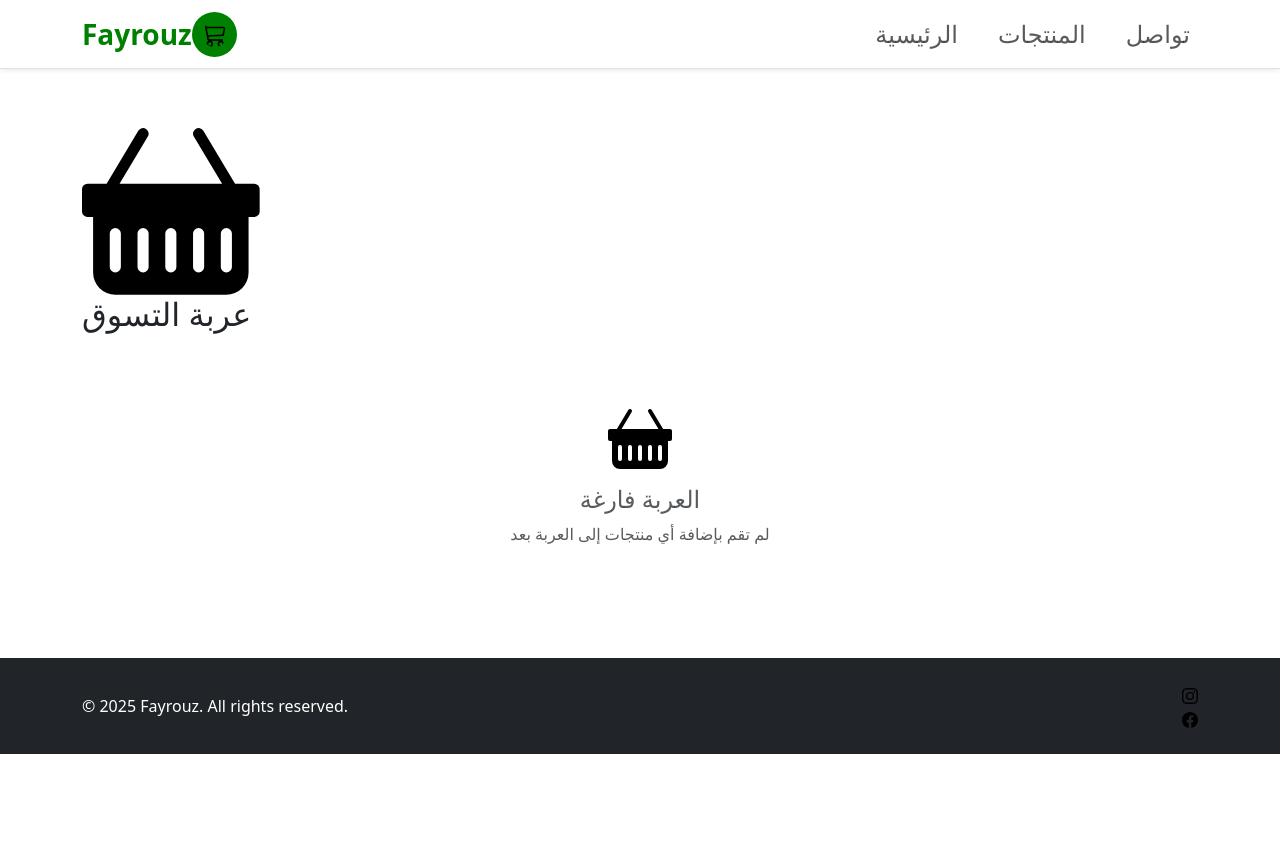
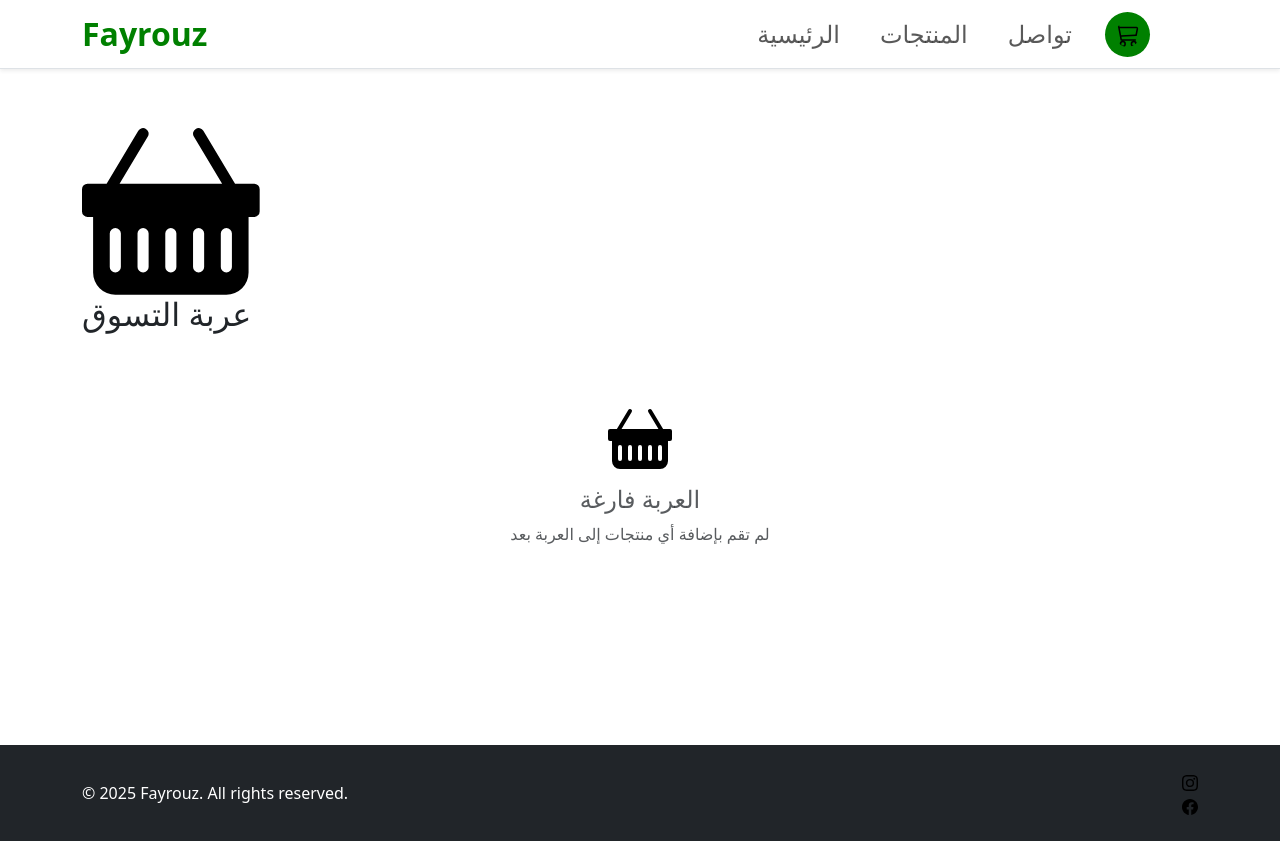
Before and after one commit to eslamelngar-dev/Fayrouz-Brand, a React (Vite) app: page /cart in a window 1280 px wide. Before the commit the page ends 800 px from the top, so only its background shows below. Built offline with nearby package versions, Linux system fonts and the light colour scheme.

Commit message:
animations

```diff
--- a/package.json
+++ b/package.json
@@ -10,6 +10,7 @@
     "preview": "vite preview"
   },
   "dependencies": {
+    "aos": "^2.3.4",
     "bootstrap": "^5.3.8",
     "prop-types": "^15.8.1",
     "react": "^19.2.0",
--- a/src/Components/NavBar.css
+++ b/src/Components/NavBar.css
@@ -8,6 +8,7 @@
   display: inline-block;
   width: 45px;
   height: 45px;
+  margin-left: 25px;
 }
 
 .cart-badge {
@@ -42,6 +43,11 @@
     margin: 0.5rem 0;
   }
 
+  .cart-link {
+    margin-right: 0 !important;
+    margin-left: auto;
+  }
+
   .cart-icon {
     width: 40px;
     height: 40px;
--- a/src/Components/NavBar.jsx
+++ b/src/Components/NavBar.jsx
@@ -14,13 +14,13 @@ export default function NavBar() {
       <div className="container">
         <NavLink
           to="/"
-          className="Title text-decoration-none fw-bold fs-3"
-          style={{ color: "green" }}
+          className="Title text-decoration-none fw-bold fs-2"
+          style={{ color: "green"}}
         >
           Fayrouz
         </NavLink>
 
-        <div className="d-flex align-items-center gap-2 gap-lg-3">
+        <div className="d-flex align-items-center gap-2 d-lg-none">
           <Link
             to="/cart"
             className="position-relative text-decoration-none"
@@ -80,6 +80,18 @@ export default function NavBar() {
             </li>
           </ul>
         </div>
+
+        <Link
+          to="/cart"
+          className="position-relative text-decoration-none me-5 d-none d-lg-block"
+        >
+          <Cart3 className="cart-icon" />
+          {totalItems > 0 && (
+            <span className="cart-badge badge rounded-pill bg-danger">
+              {totalItems}
+            </span>
+          )}
+        </Link>
       </div>
     </nav>
   );
--- a/src/pages/CartPage/CartPage.jsx
+++ b/src/pages/CartPage/CartPage.jsx
@@ -10,7 +10,7 @@ export default function CartPage() {
   return (
     <>
       <NavBar/>
-      <div className="container py-5" style={{ minHeight: "70vh" }}>
+      <div className="container py-5" style={{ minHeight: "84.5vh" }}>
         <div className="d-flex justify-content-between align-items-center mb-4">
           <h2 className="mb-0">
             <BasketFill className="me-2"/> عربة التسوق
--- a/src/pages/ContactPage/ContactPage.jsx
+++ b/src/pages/ContactPage/ContactPage.jsx
@@ -2,16 +2,27 @@ import NavBar from "../../Components/NavBar";
 import Footer from "../homePage/Footer";
 import { Instagram, Facebook } from "react-bootstrap-icons";
 import './ContactPage.css'
+import AOS from "aos";
+import "aos/dist/aos.css";
+import { useEffect } from "react";
 
 export default function ContactPage(){
-
+  useEffect(() => {
+    AOS.init({
+      duration: 1000,
+      once: true,
+    });
+  }, []);
   return(
     <div>
       <NavBar />
 
       <section className="py-5 contact-section" style={{ minHeight: "70vh" }}>
         <div className="container d-flex justify-content-center align-items-center">
-          <div className="card p-5 shadow-lg rounded-4 text-center" style={{ maxWidth: "600px" }}>
+          <div className="card p-5 shadow-lg rounded-4 text-center "
+          style={{ maxWidth: "600px" }}
+          data-aos="fade-down"
+          >
             <h2 className="fw-bold mb-4">تواصل معنا</h2>
             <p className="lead mb-2">لأي استفسارات أو دعم، يمكنك مراسلتنا على:</p>
             <p className="fw-semibold mb-4">contact@Fayroz.com</p>
--- a/src/pages/ProductsPage/ProductsPage.jsx
+++ b/src/pages/ProductsPage/ProductsPage.jsx
@@ -4,8 +4,19 @@ import Footer from "../homePage/Footer";
 import { Link } from "react-router-dom";
 import "./Productpage.css";
 import AddToCartBtn from "../../Components/AddToCartBtn";
+import AOS from "aos";
+import "aos/dist/aos.css";
+import { useEffect } from "react";
+
 
 export default function ProductsPage() {
+  useEffect(() => {
+  AOS.init({
+    duration: 1000,
+    once: true,
+  });
+}, []);
+
   return (
     <>
       <main className="page-wrapper">
@@ -18,7 +29,7 @@ export default function ProductsPage() {
             </div>
             <div className="row g-4">
               {products.map((product) => (
-                <div className="col-md-4" key={product.id}>
+                <div className="col-md-4" key={product.id} data-aos="fade-up">
                   <Link to={`/products/${product.id}`} className="text-decoration-none">
                     <div className="product-card card h-100 border-0 shadow-sm">
                       <img
--- a/src/pages/homePage/HomePage.jsx
+++ b/src/pages/homePage/HomePage.jsx
@@ -3,6 +3,7 @@ import MainSection from "./MainSection";
 import Categories from "./categories";
 import LatestProducts from "./LatestProducts";
 import Footer from "./Footer";
+
 
 export default function HomePage() {
   return (
--- a/src/pages/homePage/LatestProducts.jsx
+++ b/src/pages/homePage/LatestProducts.jsx
@@ -1,8 +1,18 @@
 import { Link } from "react-router-dom"
 import products from "../../Data/products"
 import AddToCartBtn from "../../Components/AddToCartBtn"
+import AOS from "aos";
+import "aos/dist/aos.css";
+import { useEffect } from "react";
+
 
 export default function LatestProducts() {
+  useEffect(() => {
+    AOS.init({
+      duration: 1000,
+      once: true,
+    });
+  }, []);
 
   return(
     <section className="py-5 bg-light">
@@ -13,7 +23,7 @@ export default function LatestProducts() {
       </div>
       <div className="row g-4">{
         products.slice(0,3).map((product, i) => (
-          <div className="col-md-4" key={i}>
+          <div className="col-md-4" key={i} data-aos="fade-up">
             <div className="card h-100 border-0 shadow-sm">
               <Link to={`/products/${product.id}`} className="product-card text-decoration-none">
                 <img
--- a/src/pages/homePage/MainSection.jsx
+++ b/src/pages/homePage/MainSection.jsx
@@ -1,7 +1,17 @@
 import { Link } from "react-router-dom"
 import backgroundImage from '../../assets/Images/homepage-background.jpg'
+import AOS from "aos";
+import "aos/dist/aos.css";
+import { useEffect } from "react";
+
 
 export default function NavBar(){
+  useEffect(() => {
+    AOS.init({
+      duration: 1000,
+      once: true,
+    });
+  }, []);
   return(
     <section className="vh-100 d-flex align-items-center text-white" style={{
         backgroundImage: `url(${backgroundImage})`,
@@ -10,7 +20,7 @@ export default function NavBar(){
       }}>
         <div className="container">
           <div className="row">
-            <div className="col-md-6 bg-dark bg-opacity-75 p-5 rounded-4">
+            <div className="col-md-6 bg-dark bg-opacity-75 p-5 rounded-4" data-aos="fade-right">
               <h1 className="display-4 fw-bold">ستايلك… هويتك</h1>
               <p className="lead">اكتشف أحدث صيحات الموضة بجودة عالية وتصميم عصري.</p>
               <Link to="/products">
--- a/src/pages/homePage/categories.jsx
+++ b/src/pages/homePage/categories.jsx
@@ -1,6 +1,16 @@
 import categories from "../../Data/Categories";
+import AOS from "aos";
+import "aos/dist/aos.css";
+import { useEffect } from "react";
 
 export default function Categories(){
+  useEffect(() => {
+    AOS.init({
+      duration: 1000,
+      once: true,
+    });
+  }, []);
+
   return(
     <section className="py-5">
         <div className="container">
@@ -10,7 +20,7 @@ export default function Categories(){
           </div>
           <div className="row g-4">
             {categories.map((cat, i) => (
-              <div className="col-md-4" key={i}>
+              <div className="col-md-4" key={i} data-aos="fade-up">
                 <div className="card border-0 shadow-sm h-100">
                   <img
                   src={cat.image}
```
Also changed, not shown: 1 other file (tests, documents, lock files or other folders).
